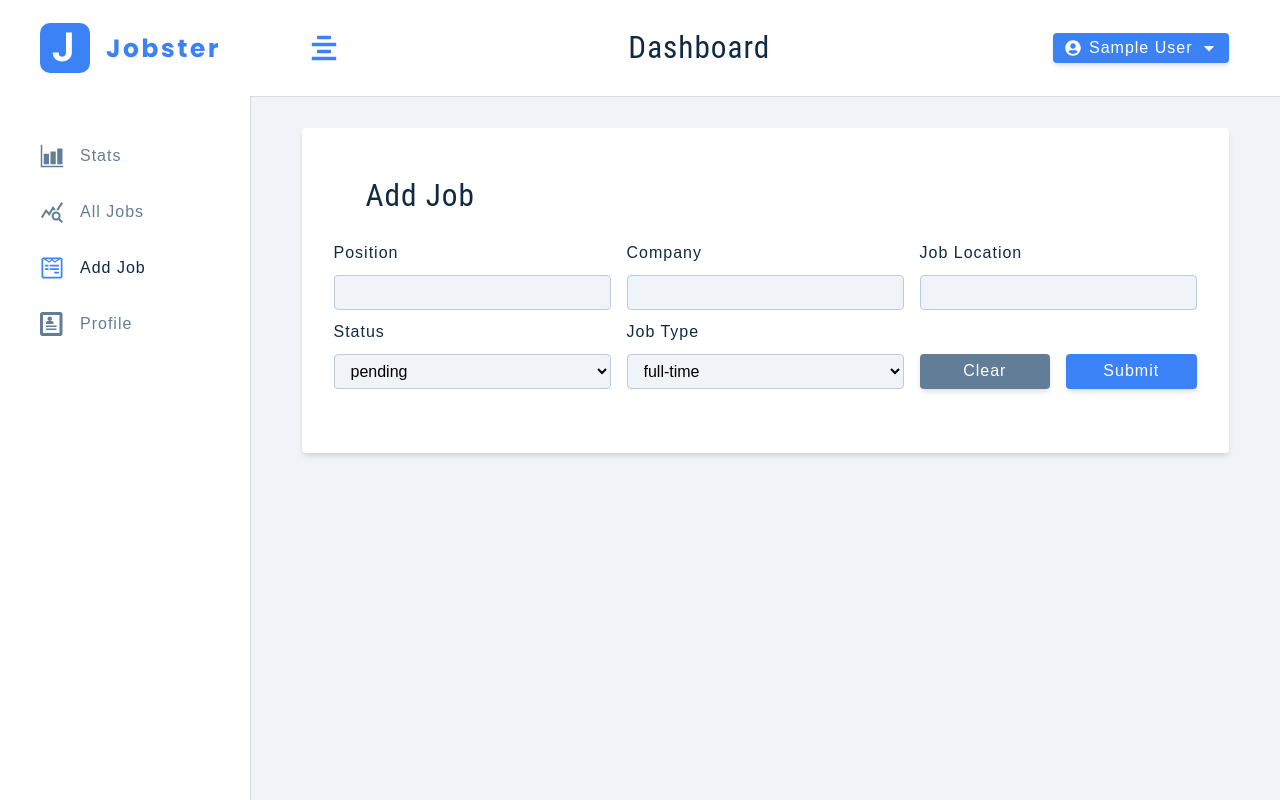
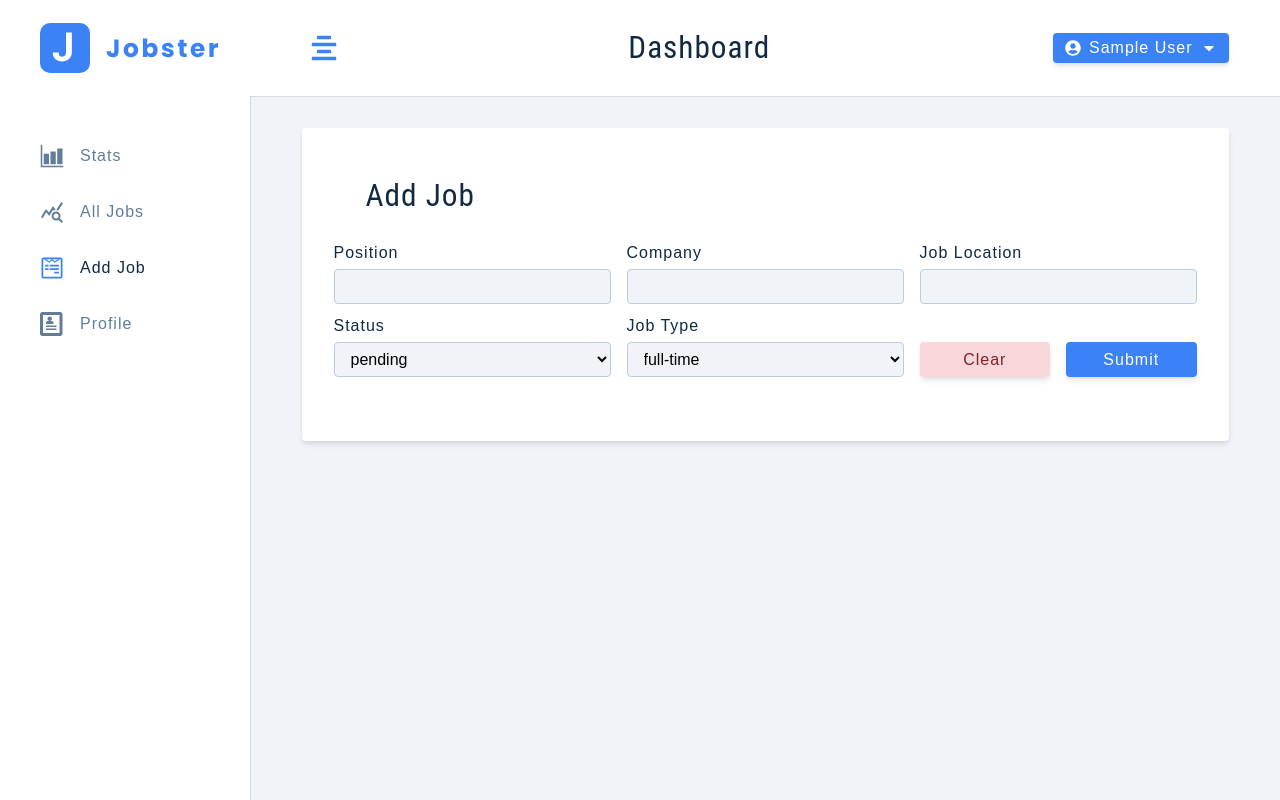
Before and after one commit to cuongnc3010/react-reduxtk_jobster, a React (Create React App) app: page /add-job in a window 1280 px wide. Built offline with nearby package versions, Linux system fonts and the light colour scheme; sample sign-in values are in the browser's storage.

Commit message:
styling adjusted

```diff
--- a/src/components/SearchContainer.js
+++ b/src/components/SearchContainer.js
@@ -15,7 +15,7 @@ const SearchContainer = () => {
     dispatch(handleChange({ name, value }))
   }
   const handleSubmit = (e) => {
-    e.preventdefault()
+    e.preventDefault()
     dispatch(clearFilters())
   }
   return (
--- a/src/index.css
+++ b/src/index.css
@@ -222,7 +222,7 @@ ul {
 .form-label {
   display: block;
   font-size: var(--smallText);
-  margin-bottom: 0.5rem;
+  margin-bottom: 0.15rem;
   text-transform: capitalize;
   letter-spacing: var(--letterSpacing);
 }
--- a/src/pages/dashboard/AddJob.js
+++ b/src/pages/dashboard/AddJob.js
@@ -106,7 +106,7 @@ const AddJob = () => {
           <div className='btn-container'>
             <button
               type='button'
-              className='btn btn-block clear-btn'
+              className='btn btn-block btn-danger'
               onClick={() => dispatch(clearValues())}
             >
               clear
```
